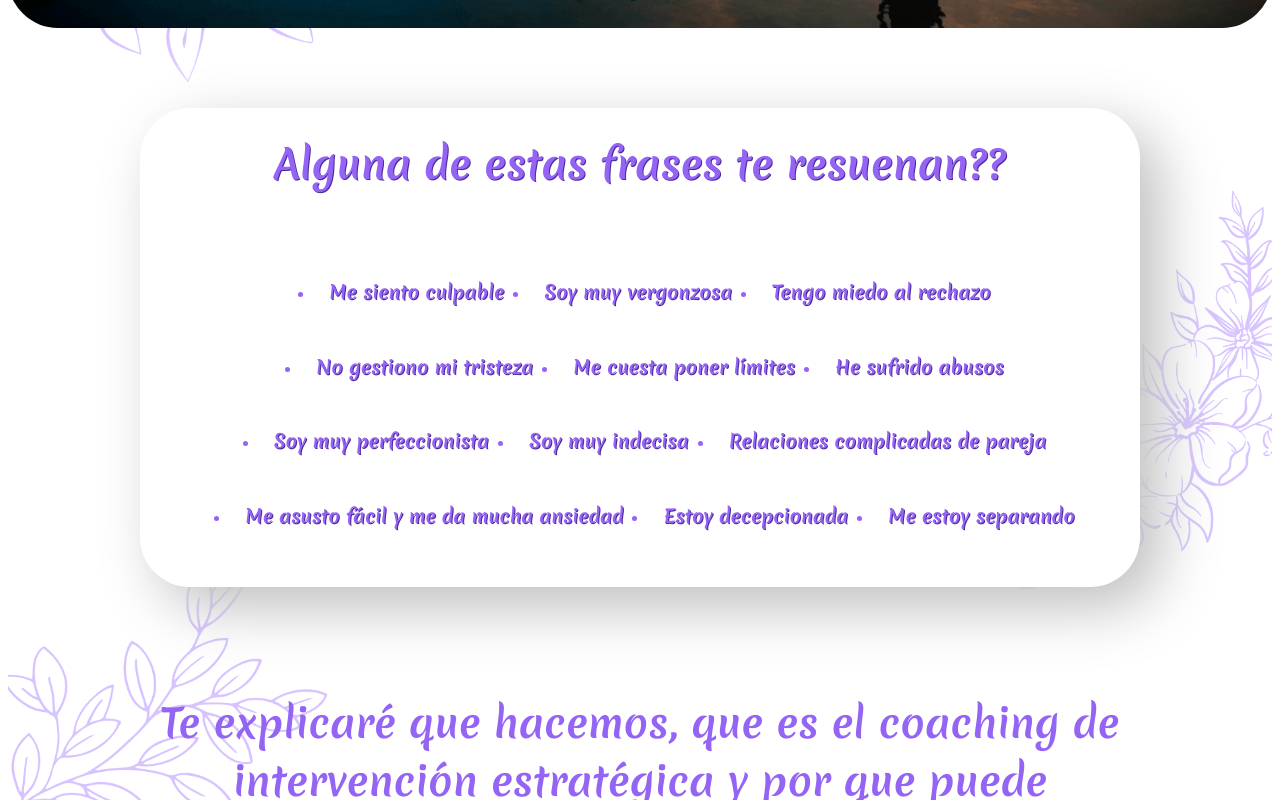
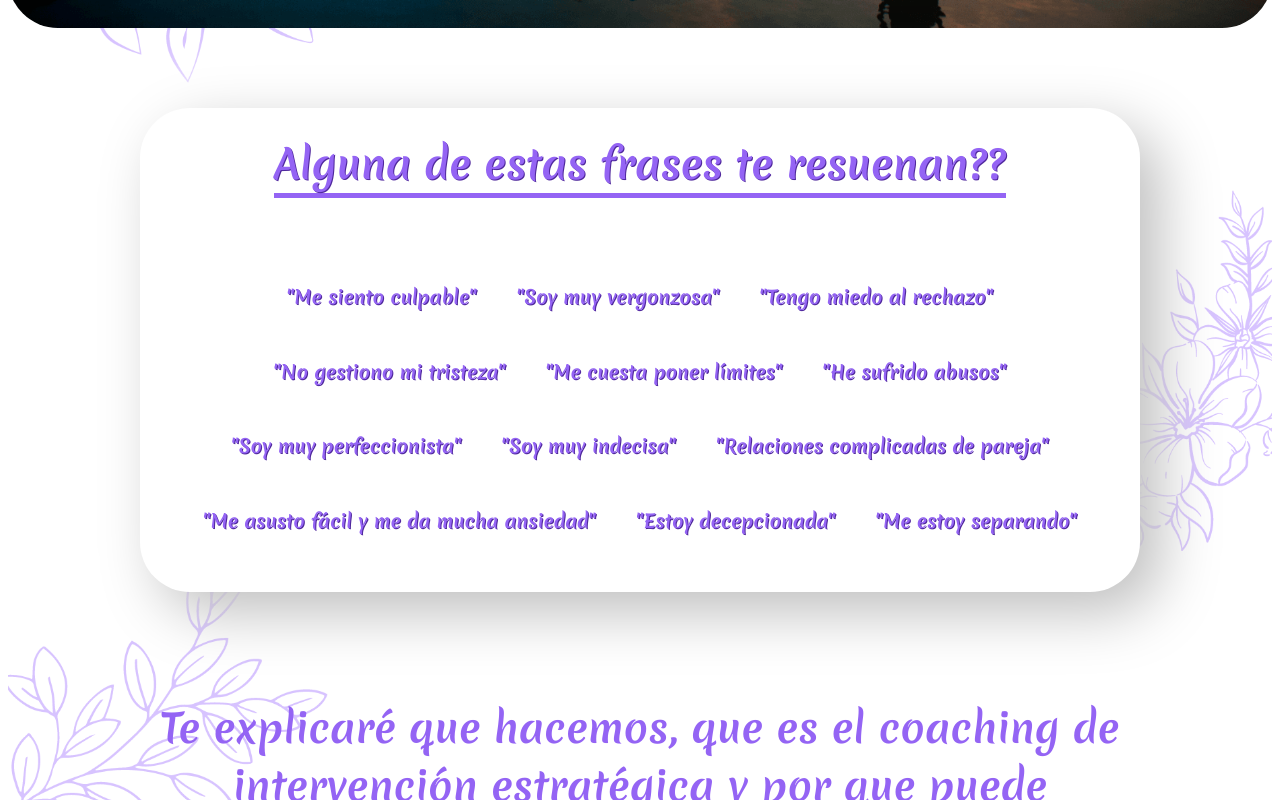
Before and after one commit to Wahandri/ShaktiYoga, a React (Create React App) app: page /coaching in a window 1280 px wide. Shown: the part 760-1560 px from the top of the page. Built offline with nearby package versions, Linux system fonts and the light colour scheme.

Commit message:
Updated CSS PageCoaching

```diff
--- a/src/App.css
+++ b/src/App.css
@@ -13,6 +13,10 @@
 }
 
 /* container */
+.subrayado {
+  border-bottom: 5px solid #9464F4;
+}
+
 .media1000 {
   width: 1000px;
 }
@@ -419,8 +423,9 @@ h1, h2, h3, h4, h5, h6 {
 
 }
 
+
 @media (max-width: 450px) {
-  p {
-    font-size: 20px;
+  h1 {
+    font-size: 23px;
   }
 }
--- a/src/components/PageCoaching/PageCoaching.css
+++ b/src/components/PageCoaching/PageCoaching.css
@@ -218,6 +218,14 @@ transform: rotateY(180deg);
     border-radius: 15px;
 }
 
+.liNonePoint {
+    list-style-type: none;
+    margin: o;
+    padding: 0;
+}
+
+
+
 
 /* ---------------- */
 
@@ -319,8 +327,17 @@ transform: rotateY(180deg);
         width: 300px;
 
     }
+}
 
+@media (max-width: 440px) {
+    .sizeFontCoaching {
+        font-size: 22px;
+    }
 
+    .h1HeaderPageCoaching {
+        padding: 0;
+        margin: 0;
+        width: 100%;
 
-
+    }
 }
--- a/src/components/PageCoaching/PageCoaching.js
+++ b/src/components/PageCoaching/PageCoaching.js
@@ -31,49 +31,49 @@ export default function PageCoaching() {
     <div className="boxPageCoaching">
       <div className="headerPageCoaching borderCard2">
         <div className="h1HeaderPageCoaching ">
-          <h1 className="whiteColor">“La curiosidad y el autoconocimiento te llevara a tu destino”</h1>
+          <h1 className="sizeFontCoaching whiteColor">“La curiosidad y el autoconocimiento te llevara a tu destino”</h1>
         </div>
       </div>
 
       <div className="section1Coaching pinkColor br-50 borderCard">
-        <h1>Alguna de estas frases te resuenan??</h1>
+        <h1 className="subrayado">Alguna de estas frases te resuenan??</h1>
         <div className="flex ">
-          <ul className="ulHeaderPageCoaching">
-            <li>
-              <h3 className="">Me siento culpable</h3>
+          <ul className="liNonePoint ulHeaderPageCoaching">
+            <li className="liNonePoint  br-30 ">
+              <h3 className="">"Me siento culpable"</h3>
             </li>
-            <li>
-              <h3 className="">Soy muy vergonzosa</h3>
+            <li className="liNonePoint  br-30 ">
+              <h3 className="">"Soy muy vergonzosa"</h3>
             </li>
-            <li>
-              <h3 className="">Tengo miedo al rechazo</h3>
+            <li className="liNonePoint  br-30 ">
+              <h3 className="">"Tengo miedo al rechazo"</h3>
             </li>
-            <li>
-              <h3 className="">No gestiono mi tristeza</h3>
+            <li className="liNonePoint  br-30 ">
+              <h3 className="">"No gestiono mi tristeza"</h3>
             </li>
-            <li>
-              <h3 className="">Me cuesta poner límites</h3>
+            <li className="liNonePoint  br-30 ">
+              <h3 className="">"Me cuesta poner límites"</h3>
             </li>
-            <li>
-              <h3 className="">He sufrido abusos</h3>
+            <li className="liNonePoint  br-30 ">
+              <h3 className="">"He sufrido abusos"</h3>
             </li>
-            <li>
-              <h3 className="">Soy muy perfeccionista</h3>
+            <li className="liNonePoint  br-30 ">
+              <h3 className="">"Soy muy perfeccionista"</h3>
             </li>
-            <li>
-              <h3 className="">Soy muy indecisa</h3>
+            <li className="liNonePoint  br-30 ">
+              <h3 className="">"Soy muy indecisa"</h3>
             </li>
-            <li>
-              <h3 className="">Relaciones complicadas de pareja</h3>
+            <li className="liNonePoint  br-30 ">
+              <h3 className="">"Relaciones complicadas de pareja"</h3>
             </li>
-            <li>
-              <h3 className="">Me asusto fácil y me da mucha ansiedad</h3>
+            <li className="liNonePoint  br-30 ">
+              <h3 className="">"Me asusto fácil y me da mucha ansiedad"</h3>
             </li>
-            <li>
-              <h3 className="">Estoy decepcionada</h3>
+            <li className="liNonePoint  br-30 ">
+              <h3 className="">"Estoy decepcionada"</h3>
             </li>
-            <li>
-              <h3 className="">Me estoy separando</h3>
+            <li className="liNonePoint  br-30 ">
+              <h3 className="">"Me estoy separando"</h3>
             </li>
           </ul>
         </div>
@@ -177,7 +177,7 @@ export default function PageCoaching() {
         </div>
       </div>
 
-      <h2>"Tu bienestar también mejora la vida de quienes te rodean"</h2>
+      <h2 className="subrayado">"Tu bienestar también mejora la vida de quienes te rodean"</h2>
 
       <section className="boxDetailsPageCoaching">
         <div className="card">
--- a/src/components/Start/Start.css
+++ b/src/components/Start/Start.css
@@ -114,6 +114,14 @@
     }
 }
 
+@media (max-width: 840px) {
+    .welcomeStart {
+        margin-bottom: 0;
+        border-radius: 50px;
+        width: 90%;
+    }
+}
+
 @media (max-width: 780px) {
   .title {
     text-align: center;
```
